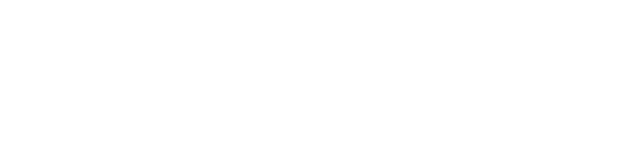
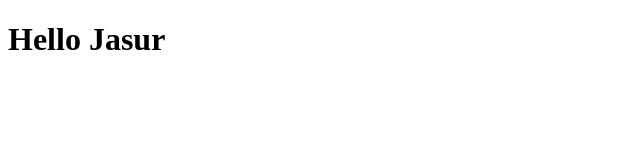
Before and after one commit to Jasur-0408/GitHub, a plain HTML site: page index.html in a window 1280 px wide. Shown: the whole page, without its empty margins (0-640 px from the left). Drawn offline with Linux system fonts and the light colour scheme.

Commit message:
h1 added

```diff
--- a/index.html
+++ b/index.html
@@ -7,6 +7,6 @@
     <title>GitHub</title>
 </head>
 <body>
-
+    <h1>Hello Jasur</h1>
 </body>
 </html>
```
